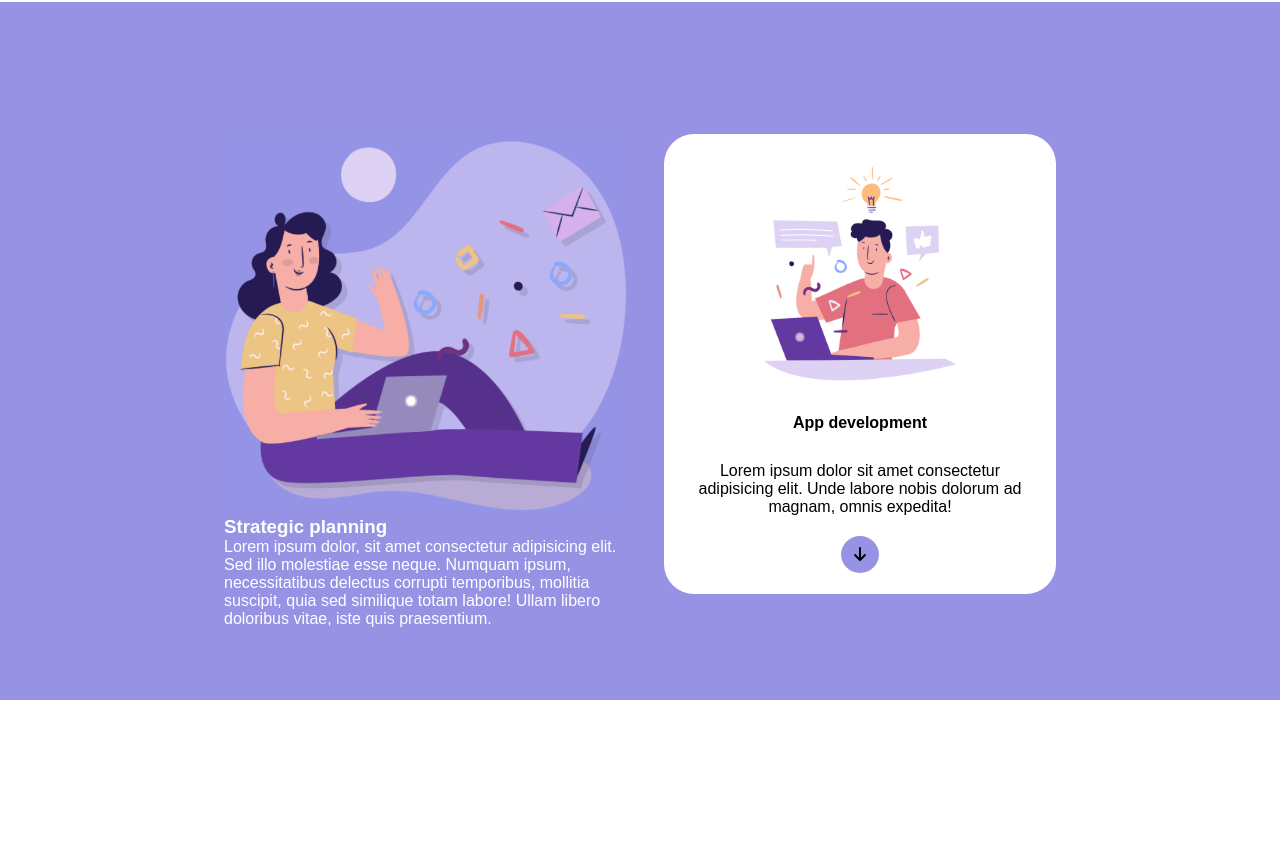
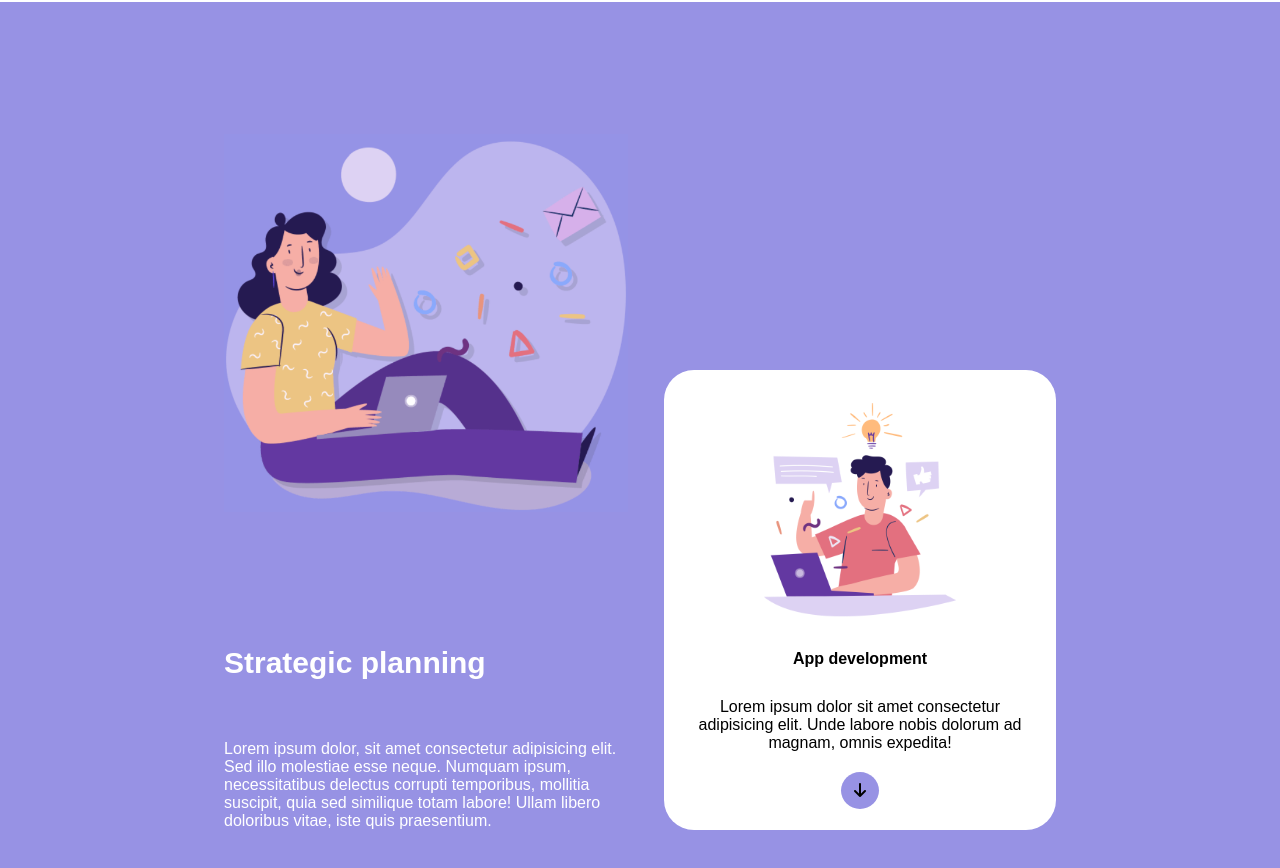
Before and after one commit to EnricoClem/htmlcss-responsive-layout, a plain HTML site: page index.html in a window 1280 px wide. Shown: the part 920-1788 px from the top of the page. Before the commit the page ends 1620 px from the top, so only its background shows below. Drawn offline with Linux system fonts and the light colour scheme.

Commit message:
ADD - planning section flex disposition

```diff
--- a/app.css
+++ b/app.css
@@ -198,6 +198,11 @@ img {
     padding: 12px;
 }
 
+.row-planning {
+    display: flex;
+    flex-direction: column;
+}
+
 .card-dev {
     color: black;
     background-color: white;
@@ -207,6 +212,12 @@ img {
     display: flex;
     flex-direction: column;
     gap: 30px;
+}
+
+.title-planning {
+    font-size: 30px;
+    padding-top: 80px;
+    padding-bottom: 60px;
 }
 
 
@@ -237,6 +248,11 @@ img {
 
     .card-landscape .card-phone img {
         margin: 0 auto;
+    }
+
+    .row-planning {
+        flex-direction: row;
+        align-items: flex-end;
     }
 
     .col-lg-6 {
@@ -278,4 +294,17 @@ img {
         margin-left: 12px;
     }
 
+    .title-planning {
+        padding-top: 130px;
+    }
+
 }
+
+/* Larghezza SOLO TABLET */
+@media (min-width: 768px) and (max-width: 991px) {
+
+    .title-planning {
+        font-size: 60px;
+    }
+
+}
--- a/index.html
+++ b/index.html
@@ -121,7 +121,7 @@
         <!-- Strategic planning -->
         <section class="planning">
             <div class="container-sm">
-                <div class="row">
+                <div class="row-planning">
                     <div class="col-12 col-lg-6">
                         <div class="planning-container">
                             <div>
```
